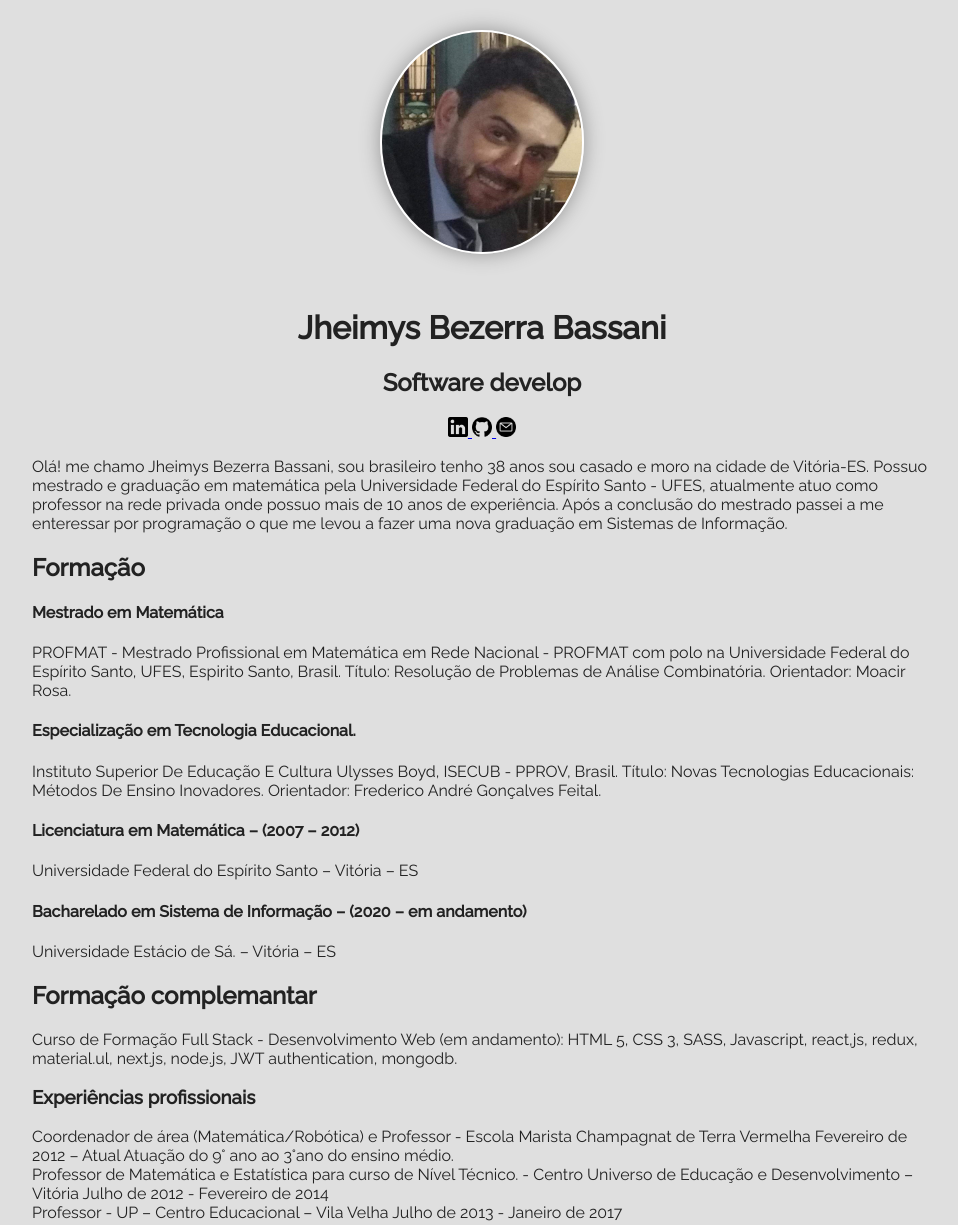
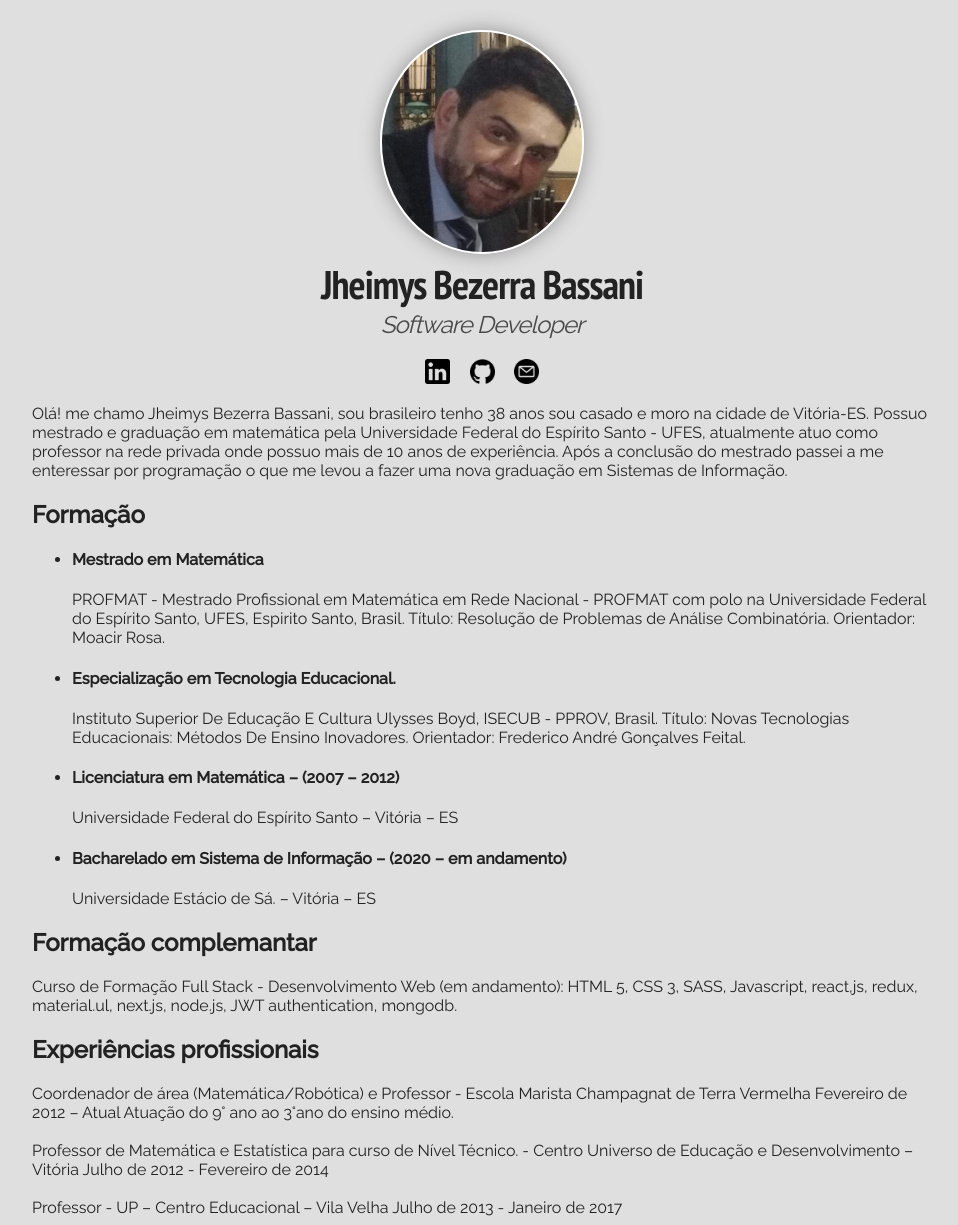
Before and after one commit to Jheimys/curriculo, a plain HTML site: page index.html in a window 1280 px wide. Shown: the whole page, without its empty margins (158-1116 px from the left). Drawn offline with Linux system fonts and the light colour scheme.

Commit message:
formatação dos titulos

```diff
--- a/index.html
+++ b/index.html
@@ -20,18 +20,18 @@
             <img src="img/james.jpg" alt="james" width="200px" class="main-photo" >
             <h1>Jheimys Bezerra Bassani</h1>
 
-            <h2>Software develop</h2>
+            <h2 class="caption">Software Developer</h2>
 
-            <a href="https://www.linkedin.com/in/jheimys/" target="blank" >
-                <img src="img/logo-linkedin.png" alt="likedin" class="social-link">
+            <a href="https://www.linkedin.com/in/jheimys/" target="blank" class="social-links">
+                <img src="img/logo-linkedin.png" alt="likedin" class="social-icons">
             </a>
 
-            <a href="https://github.com/Jheimys" target="blank" >
-                <img src="img/logo-github.png" alt="github" class="social-link">
+            <a href="https://github.com/Jheimys" target="blank"  class="social-links">
+                <img src="img/logo-github.png" alt="github" class="social-icons github" >
             </a>
 
-            <a href="contato.html">
-                <img src="img/o-email.png" alt="email" class="social-link">
+            <a href="contato.html" class="social-links">
+                <img src="img/o-email.png" alt="email" class="social-icons" >
             </a>
         </div>
 
@@ -39,45 +39,63 @@
 
         <h2>Formação</h2>
 
+            <ul>
+                <li>
+                    <h4>Mestrado em Matemática</h4>
                     <p>
-            <h4>Mestrado em Matemática</h4>
                         PROFMAT - Mestrado Profissional em Matemática em Rede Nacional - PROFMAT com polo na Universidade Federal do Espírito Santo, UFES, Espirito Santo, Brasil.
                         Título: Resolução de Problemas de Análise Combinatória.
                         Orientador: Moacir Rosa.
+                    </p>
+                </li>
+            </ul>
 
-            <br>
+            <ul>
+                <li>
+                    <h4>Especialização em Tecnologia Educacional.</h4>
 
-            <h4>Especialização em Tecnologia Educacional.</h4>
+                    <p>
                         Instituto Superior De Educação E Cultura Ulysses Boyd, ISECUB - PPROV, Brasil.
                         Título: Novas Tecnologias Educacionais: Métodos De Ensino Inovadores.
                         Orientador: Frederico André Gonçalves Feital.
+                    </p>
+                </li>
+            </ul>
 
-            <br>
+            <ul>
+                <li>
+                    <h4>Licenciatura em Matemática – (2007 – 2012)</h4>
+                    <p>
+                        Universidade Federal do Espírito Santo – Vitória – ES
+                    </p>
+                </li>
+            </ul>
 
-            <h4>Licenciatura em Matemática – (2007 – 2012)</h4>
-            Universidade Federal do Espírito Santo – Vitória – ES
+            <ul>
+                <li>
+                    <h4>Bacharelado em Sistema de Informação – (2020 – em andamento)</h4>
+                    <p>
+                        Universidade Estácio de Sá. – Vitória – ES
+                    </p>
+                </li>
+            </ul>
 
-            <br>
 
-            <h4>Bacharelado em Sistema de Informação – (2020 – em andamento)</h4>
-            Universidade Estácio de Sá. – Vitória – ES
-
-            </p>
         <h2>Formação complemantar</h2>
         <p>Curso de Formação Full Stack - Desenvolvimento Web (em andamento): HTML 5, CSS 3, SASS, Javascript, react,js,  redux, material.ul, next.js, node.js, JWT authentication, mongodb.</p>
 
-                <h3>Experiências profissionais</h3>
+        <h2>Experiências profissionais</h2>
             <p>
                 Coordenador de área (Matemática/Robótica) e Professor - Escola Marista Champagnat de Terra Vermelha
                 Fevereiro de 2012 – Atual
                 Atuação do 9° ano ao 3°ano do ensino médio.
 
-            <br>
+                <br> <br>
 
                 Professor de Matemática e Estatística para curso de Nível Técnico. - Centro Universo de Educação e Desenvolvimento – Vitória
                 Julho de 2012 - Fevereiro de 2014
 
-                <br>
+                <br> <br>
 
                 Professor - UP – Centro Educacional – Vila Velha
                 Julho de 2013 - Janeiro de 2017
--- a/style.css
+++ b/style.css
@@ -22,8 +22,36 @@ body{
     height: 220px;
     margin: 30px auto;
     box-shadow: 0px 0px 20px #959595;
+    margin: 30px 30px 0px 30px;
 }
 
-.social-link{
-    width: 20px;
+
+h1{
+    font-family: 'PT Sans Narrow', sans-serif;
+    font-size: 40px;
+    letter-spacing: -1px;
+    margin-top: 0;
+    margin-bottom: 0;
 }
+
+
+
+.caption{
+   margin-top: 0;
+   font-weight: 100;
+   font-style: italic;
+   letter-spacing: -1px;
+   color: rgb(73,73,73);
+}
+
+.social-links{
+    text-decoration: none;
+}
+
+.social-icons{
+    width: 25px;
+}
+
+.github{
+    margin: 0 15px;
+}
```
Lines whose indentation alone changed are shown as unchanged.
